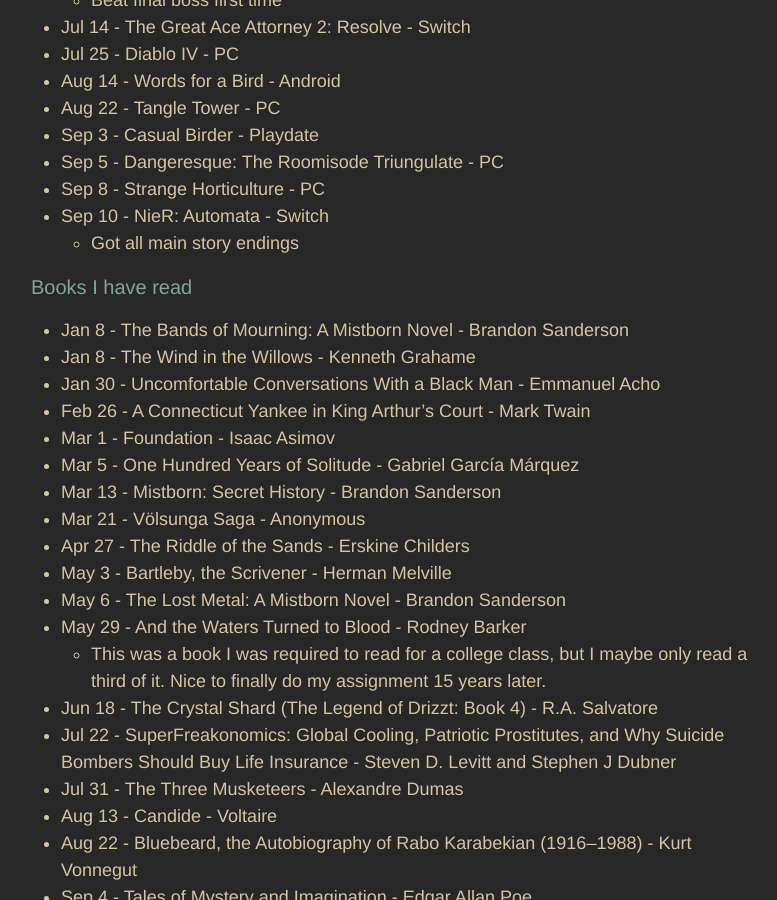
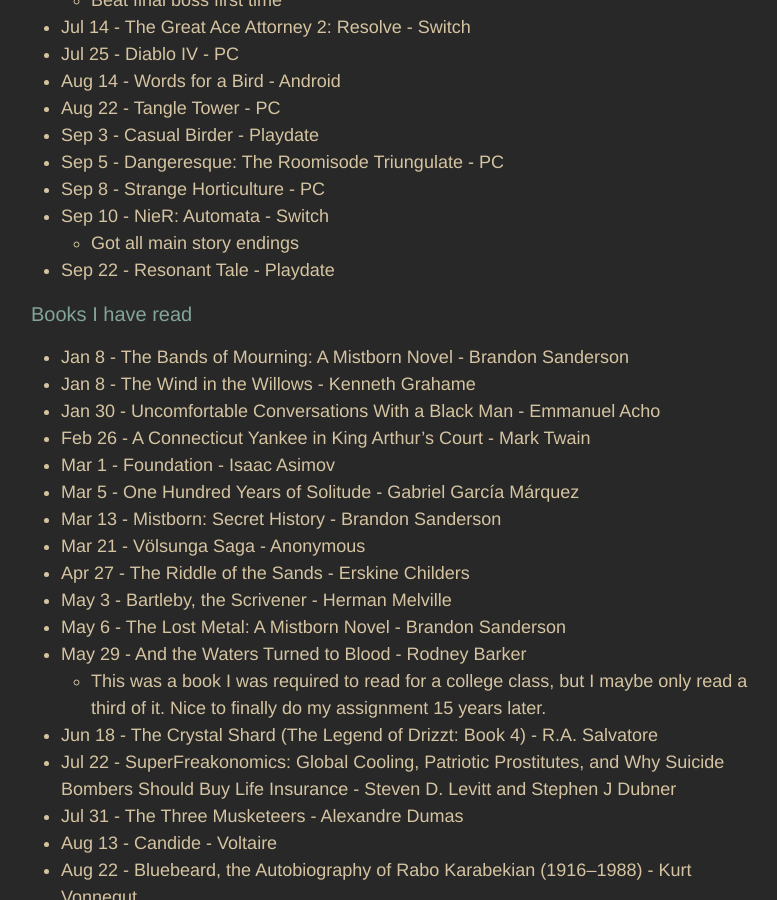
Before and after one commit to adkinsrs/sadkins_site, a Jekyll site: the page built from misc.md, in a window 1280 px wide and 900 px high, scrolled down 1085 px. Shown: the whole window, without its empty margins (239-1016 px from the left). Built offline with Jekyll 4.4.1, drawn with Linux system fonts in a browser that asks for light colours.

Commit message:
beat a game

```diff
--- a/misc.md
+++ b/misc.md
@@ -46,6 +46,7 @@
 * Sep 8 - Strange Horticulture - PC
 * Sep 10 - NieR: Automata - Switch
   * Got all main story endings
+* Sep 22 - Resonant Tale - Playdate
 
 ### Books I have read
 
```
